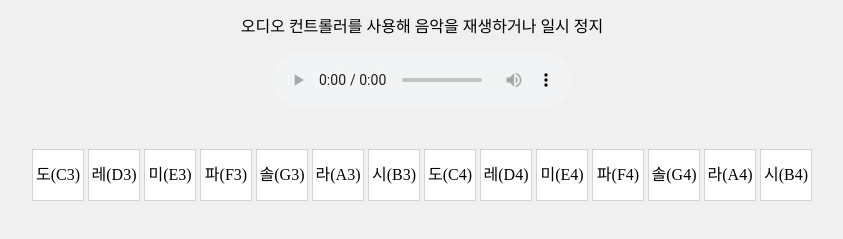
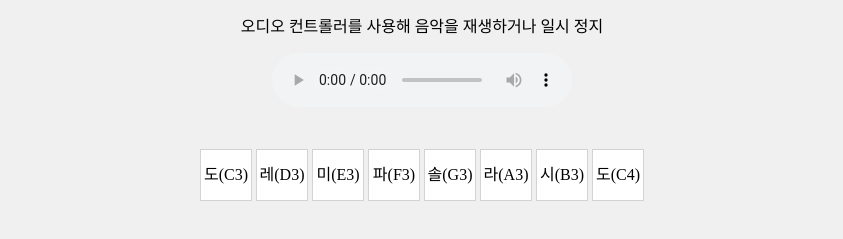
Before and after one commit to whgustj00/CSS-practice, a plain HTML site: page index.html in a window 1280 px wide. Shown: the part 75-314 px from the top of the page, without its empty margins (218-1061 px from the left). Drawn offline with Linux system fonts and the light colour scheme.

Commit message:
옥타브 수정

```diff
--- a/index.html
+++ b/index.html
@@ -52,12 +52,12 @@
       <div class="note" id="note-5">라(A3)</div>
       <div class="note" id="note-6">시(B3)</div>
       <div class="note" id="note-7">도(C4)</div>
-      <div class="note" id="note-8">레(D4)</div>
+      <!-- <div class="note" id="note-8">레(D4)</div>
       <div class="note" id="note-9">미(E4)</div>
       <div class="note" id="note-10">파(F4)</div>
       <div class="note" id="note-11">솔(G4)</div>
       <div class="note" id="note-12">라(A4)</div>
-      <div class="note" id="note-13">시(B4)</div>
+      <div class="note" id="note-13">시(B4)</div> -->
     </div>
 
     <script>
@@ -75,12 +75,12 @@
         "라 (A3)": 220.0,
         "시 (B3)": 246.9,
         "도 (C4)": 261.6,
-        "레 (D4)": 294,
-        "미 (E4)": 330,
-        "파 (F4)": 349,
-        "솔 (G4)": 392,
-        "라 (A4)": 440,
-        "시 (B4)": 494,
+        // "레 (D4)": 294,
+        // "미 (E4)": 330,
+        // "파 (F4)": 349,
+        // "솔 (G4)": 392,
+        // "라 (A4)": 440,
+        // "시 (B4)": 494,
       };
 
       const tolerance = 10; // 허용 오차 (Hz)
```
